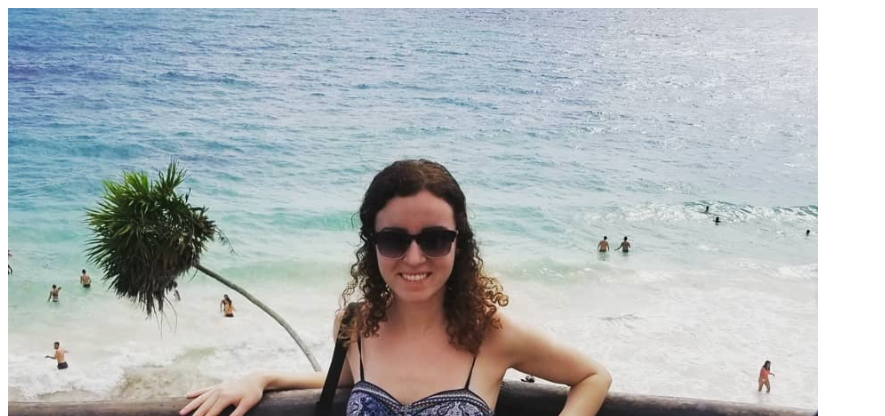
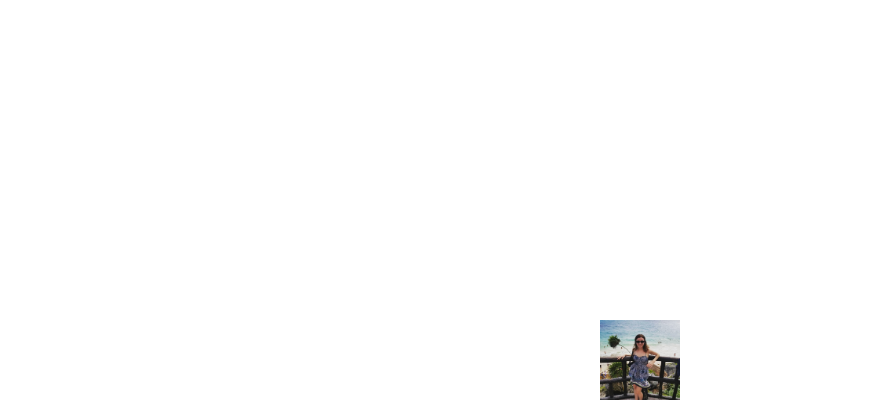
Before and after one commit to kristinemcbride/git-101, a plain HTML site: page index.html in a window 1280 px wide. Shown: the top 416 px of the page, without its empty margins (0-885 px from the left). Drawn offline with Linux system fonts and the light colour scheme.

Commit message:
Centered image and tag line

```diff
--- a/index.html
+++ b/index.html
@@ -1,11 +1,14 @@
  <!DOCTYPE html>
 <html>
 <head>
+	<link rel="stylesheet" href="style.css">
 	<title></title>
 </head>
 <body>
-	<img src="kristine.png" alt="">
-	<h1>Coming soon...Le Wagon</h1>
+	<div id="container">
+		<img src="kristine.png" alt="">
+		<h1>Coming soon...Le Wagon</h1>
+	</div>
 
 </body>
 </html>
--- /dev/null
+++ b/style.css
@@ -0,0 +1,17 @@
+body {
+	margin: 0;
+	font-family: Helvetica;
+
+}
+img {
+	height: 80px;
+	width: 80px;
+}
+
+#container {
+	display: flex;
+	align-items: center;
+	justify-content: center;
+	height: 100vh;
+	flex-direction: column;
+}
```
